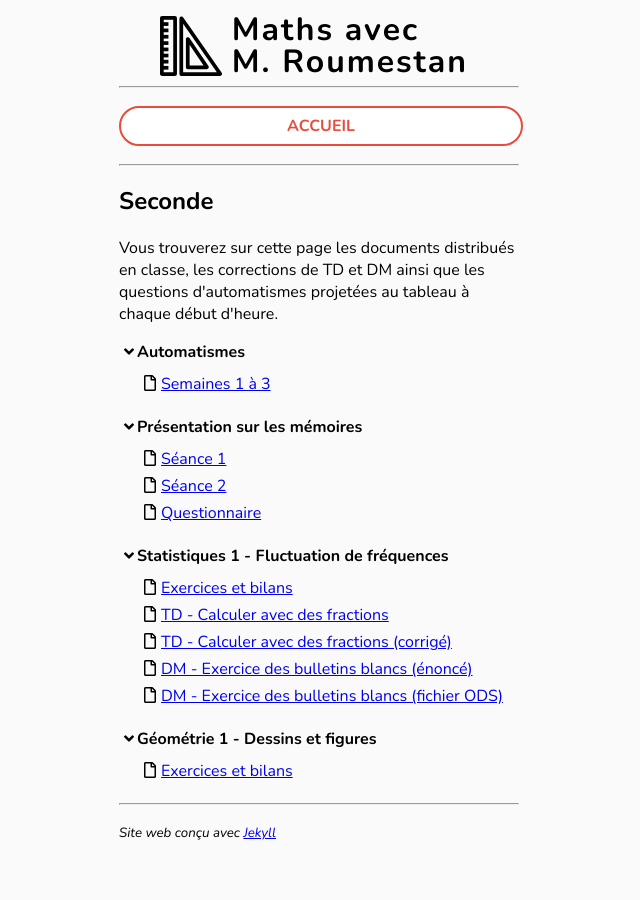
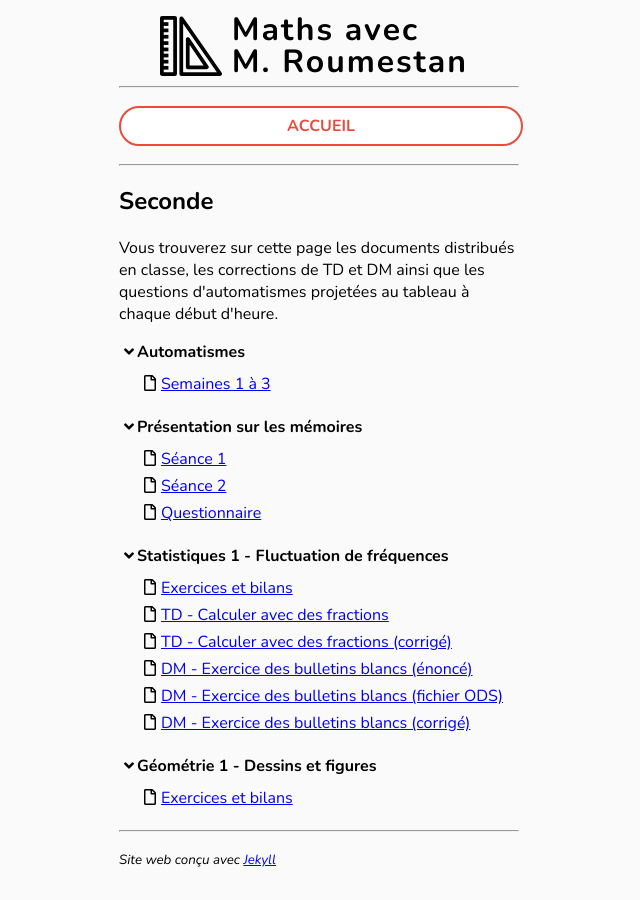
Before and after one commit to roumesta/roumestan.github.io, a Jekyll site: the page built from seconde.html, in a window 1280 px wide. Shown: the whole page, without its empty margins (321-961 px from the left). Built offline with Jekyll 4.4.1, drawn with Linux system fonts in a browser that asks for light colours.

Commit message:
dm_corrige

```diff
--- a/_data/seconde_docs.yml
+++ b/_data/seconde_docs.yml
@@ -22,6 +22,8 @@
       link: 200_S1_DM_bulletins_blancs.pdf
     - name: DM - Exercice des bulletins blancs (fichier ODS)
       link: 200_S1_DM_bulletins_blancs_Dijon_centre.ods
+    - name: DM - Exercice des bulletins blancs (corrigé)
+      link: 200_S1_DM_bulletins_blancs_corrige.pdf
 - title: Géométrie 1 - Dessins et figures
   items:
     - name: Exercices et bilans
```
Also changed, not shown: 1 other file.
